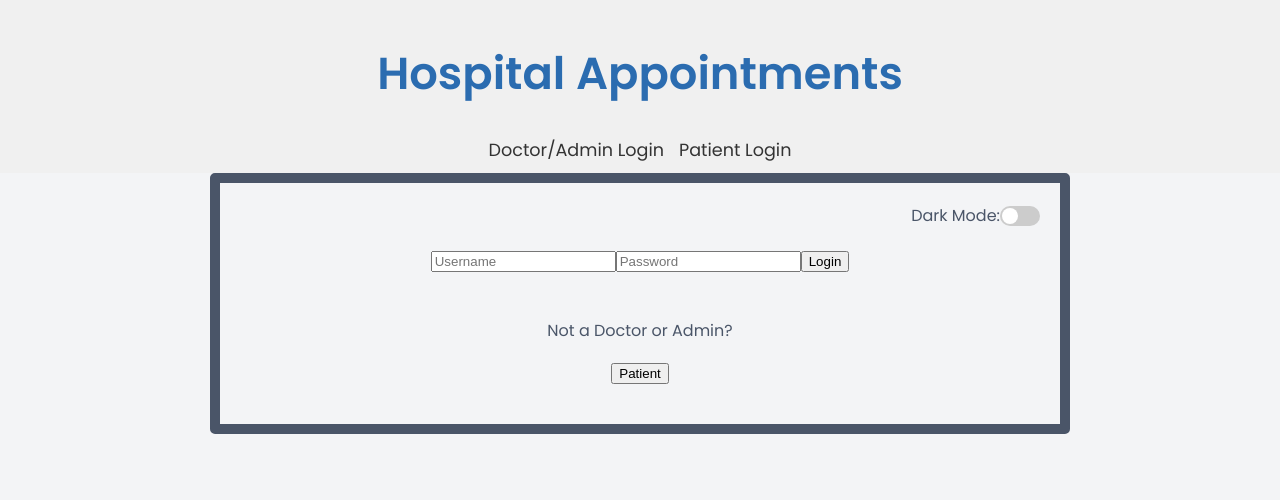
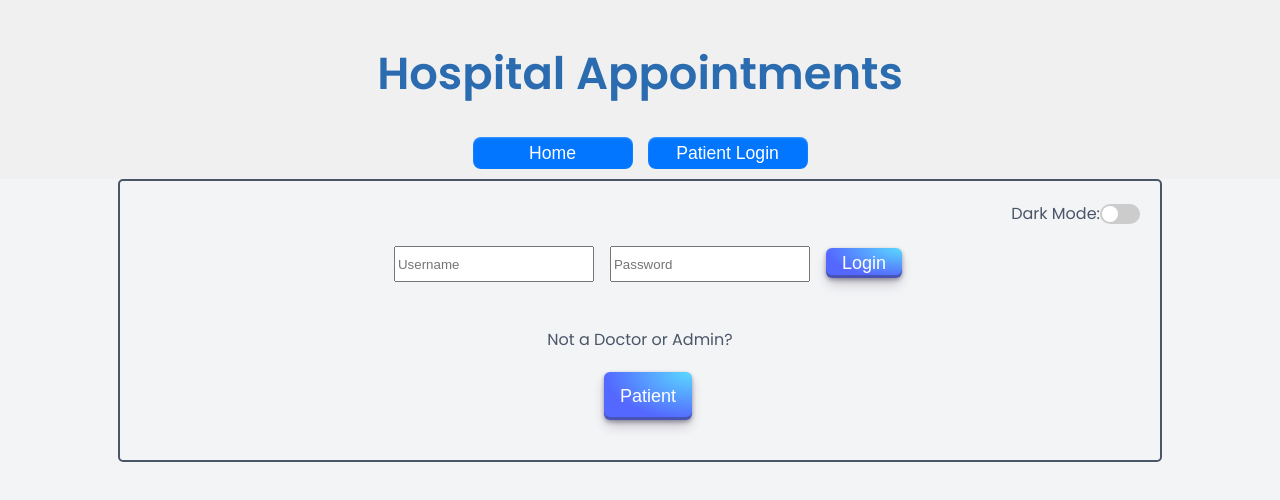
Before and after one commit to wespeters/hospital-full-stack-project, a React (Create React App) app in the folder client/: page / in a window 1280 px wide. Shown: the top 500 px of the page. Built offline with nearby package versions, Linux system fonts and the light colour scheme; no server answers.

Commit message:
adds css

```diff
--- a/client/src/components/DoctorLogin.js
+++ b/client/src/components/DoctorLogin.js
@@ -56,6 +56,7 @@ function DoctorLogin (){
             {errorMsg && <div>{errorMsg}</div>}
             <form onSubmit={handleSubmit}>
                 <input
+                    className = "main-login-input"
                     type = "text"
                     name = "username"
                     value={user.username}
@@ -64,6 +65,7 @@ function DoctorLogin (){
                     required
                 />
                 <input
+                    className = "main-login-input"
                     type = "password"
                     name = "password"
                     value = {user.password}
@@ -71,11 +73,11 @@ function DoctorLogin (){
                     placeholder = "Password"
                     required
                 />
-                <input type = "submit" value = "Login"/>
+                <input class="button-29ish" role="button" type = "submit" value = "Login"/>
             </form>
             <br/>
             <label>Not a Doctor or Admin?</label>
-            <button id="patient-login" onClick={() => navigate('/patient-login')}>Patient</button>
+            <button class="button-29" role="button" onClick={() => navigate('/patient-login')}>Patient</button>
         </div>
     )
 }
--- a/client/src/components/NavBar.js
+++ b/client/src/components/NavBar.js
@@ -1,16 +1,18 @@
 import React from 'react';
-import { Link } from 'react-router-dom';
+import { Link, useNavigate } from 'react-router-dom';
 import './NavBar.css';
 
 const NavBar = () => {
+  const navigate = useNavigate();
+
   return (
     <div className="navbar">
       <div className="navbar-title">
         <h1>Hospital Appointments</h1>
       </div>
       <div className="navbar-links">
-        <Link to="/">Doctor/Admin Login</Link>
-        <Link to="/patient-login">Patient Login</Link>
+        <button className='navbar-link' onClick={() => navigate('/')}>Home</button>
+        <button className='navbar-link' onClick={() => navigate('/patient-login')}>Patient Login</button>
       </div>
     </div>
   );
--- a/client/src/components/PatientLogin.js
+++ b/client/src/components/PatientLogin.js
@@ -54,6 +54,7 @@ const PatientLogin = () => {
         {loginMsg && <div>{loginMsg}</div>}
         <form onSubmit={handleSubmit}>
             <input
+                className='patient-login-input'
                 type="text"
                 name="firstname"
                 value={patient.firstname}
@@ -63,6 +64,7 @@ const PatientLogin = () => {
             />
             <br />
             <input
+                className='patient-login-input'
                 type="text"
                 name="lastname"
                 value={patient.lastname}
@@ -72,6 +74,7 @@ const PatientLogin = () => {
             />
             <br />
             <input
+                className='patient-login-input'
                 type="date"
                 name="dob"
                 value={patient.dob}
@@ -82,7 +85,7 @@ const PatientLogin = () => {
             />
             <label className="dob-label">Date of Birth</label>
             <br />
-            <input type="submit" value="Login" />
+            <input class="button-29" role="button" type="submit" value="Login" />
         </form>
     </div>
   );
--- a/client/src/index.css
+++ b/client/src/index.css
@@ -24,6 +24,7 @@ body {
   font-family: var(--font-family);
   margin: 0;
   padding: 0;
+  transition: all 0.5s;
 }
 
 a {
@@ -33,6 +34,7 @@ a {
 
 h1, h2, h3, h4, h5, h6 {
   color: var(--header);
+  transition: all 0.5s;
 }
 
 main {
@@ -50,9 +52,9 @@ main {
   flex-direction: column;
   align-items: center;
   justify-content: center;
-  max-width: 800px;
+  max-width: 1000px;
   margin: 0 auto;
-  border: 10px solid var(--text);
+  border: 2px solid var(--text);
   padding: 20px;
   border-radius: 5px;
 }
@@ -72,3 +74,223 @@ button {
   display: block;
   margin-left: 5px;
 }
+
+.main-login-input {
+  margin-left: 1rem;
+  height: 30px;
+  width: 12rem;
+}
+
+.patient-login-input {
+  margin-top: 1rem;
+  height: 30px;
+  width: 12rem;
+}
+
+.button-29 {
+  align-items: center;
+  appearance: none;
+  background-image: radial-gradient(100% 100% at 100% 0, #5adaff 0, #5468ff 100%);
+  border: 0;
+  border-radius: 6px;
+  box-shadow: rgba(45, 35, 66, .4) 0 2px 4px,rgba(45, 35, 66, .3) 0 7px 13px -3px,rgba(58, 65, 111, .5) 0 -3px 0 inset;
+  box-sizing: border-box;
+  color: #fff;
+  cursor: pointer;
+  display: inline-flex;
+  justify-content: center;
+  line-height: 1;
+  height: 48px;
+  list-style: none;
+  overflow: hidden;
+  padding-left: 16px;
+  padding-right: 16px;
+  position: relative;
+  text-align: left;
+  text-decoration: none;
+  transition: box-shadow .15s,transform .15s;
+  user-select: none;
+  -webkit-user-select: none;
+  touch-action: manipulation;
+  white-space: nowrap;
+  will-change: box-shadow,transform;
+  font-size: 18px;
+  margin-left: 1rem;
+}
+
+.button-29:focus {
+  box-shadow: #3c4fe0 0 0 0 1.5px inset, rgba(45, 35, 66, .4) 0 2px 4px, rgba(45, 35, 66, .3) 0 7px 13px -3px, #3c4fe0 0 -3px 0 inset;
+}
+
+.button-29:hover {
+  box-shadow: rgba(45, 35, 66, .4) 0 4px 8px, rgba(45, 35, 66, .3) 0 7px 13px -3px, #3c4fe0 0 -3px 0 inset;
+  transform: translateY(-2px);
+}
+
+.button-29:active {
+  box-shadow: #3c4fe0 0 3px 7px inset;
+  transform: translateY(2px);
+}
+
+.button-29ish {
+  align-items: center;
+  appearance: none;
+  background-image: radial-gradient(100% 100% at 100% 0, #5adaff 0, #5468ff 100%);
+  border: 0;
+  border-radius: 6px;
+  box-shadow: rgba(45, 35, 66, .4) 0 2px 4px,rgba(45, 35, 66, .3) 0 7px 13px -3px,rgba(58, 65, 111, .5) 0 -3px 0 inset;
+  box-sizing: border-box;
+  color: #fff;
+  cursor: pointer;
+  display: inline-flex;
+  justify-content: center;
+  line-height: 1;
+  height: 30px;
+  list-style: none;
+  overflow: hidden;
+  padding-left: 16px;
+  padding-right: 16px;
+  position: relative;
+  text-align: left;
+  text-decoration: none;
+  transition: box-shadow .15s,transform .15s;
+  user-select: none;
+  -webkit-user-select: none;
+  touch-action: manipulation;
+  white-space: nowrap;
+  will-change: box-shadow,transform;
+  font-size: 18px;
+  margin-left: 1rem;
+}
+
+.button-29ish:focus {
+  box-shadow: #3c4fe0 0 0 0 1.5px inset, rgba(45, 35, 66, .4) 0 2px 4px, rgba(45, 35, 66, .3) 0 7px 13px -3px, #3c4fe0 0 -3px 0 inset;
+}
+
+.button-29ish:hover {
+  box-shadow: rgba(45, 35, 66, .4) 0 4px 8px, rgba(45, 35, 66, .3) 0 7px 13px -3px, #3c4fe0 0 -3px 0 inset;
+  transform: translateY(-2px);
+}
+
+.button-29ish:active {
+  box-shadow: #3c4fe0 0 3px 7px inset;
+  transform: translateY(2px);
+}
+
+.task-button {
+  background-image: radial-gradient(100% 100% at 100% 0, #5adaff 0, #5468ff 100%);
+  border-radius: 12px;
+  color: #000;
+  cursor: pointer;
+  font-weight: bold;
+  text-align: center;
+  transition: 200ms;
+  width: 7rem;
+  height: 2rem;
+  box-sizing: border-box;
+  border: 0;
+  font-size: 16px;
+  user-select: none;
+  -webkit-user-select: none;
+  touch-action: manipulation;
+  margin-top: 1rem;
+  margin-left: 1rem;
+}
+
+.task-button:not(:disabled):hover,
+.task-button:not(:disabled):focus {
+  outline: 0;
+  background: #ffffff;
+  box-shadow: 0 0 0 2px rgba(0,0,0,.2), 0 3px 8px 0 rgba(0,0,0,.15);
+}
+
+.task-button:disabled {
+  filter: saturate(0.2) opacity(0.5);
+  -webkit-filter: saturate(0.2) opacity(0.5);
+  cursor: not-allowed;
+}
+
+.task-buttonish {
+  background-image: radial-gradient(100% 100% at 100% 0, #5adaff 0, #5468ff 100%);
+  border-radius: 12px;
+  color: #000;
+  cursor: pointer;
+  font-weight: bold;
+  text-align: center;
+  transition: 200ms;
+  width: 5rem;
+  height: 1.5rem;
+  box-sizing: border-box;
+  border: 0;
+  font-size: 12px;
+  user-select: none;
+  -webkit-user-select: none;
+  touch-action: manipulation;
+  margin-left: 1rem;
+}
+
+.task-buttonish:not(:disabled):hover,
+.task-buttonish:not(:disabled):focus {
+  outline: 0;
+  background: #ffffff;
+  box-shadow: 0 0 0 2px rgba(0,0,0,.2), 0 3px 8px 0 rgba(0,0,0,.15);
+}
+
+.task-buttonish:disabled {
+  filter: saturate(0.2) opacity(0.5);
+  -webkit-filter: saturate(0.2) opacity(0.5);
+  cursor: not-allowed;
+}
+
+.home-title {
+  margin-top: -2.75rem;
+}
+
+.create-input {
+  height: 30px;
+  width: 12rem;
+  margin-left: 1rem;
+  margin-top: 1rem;
+}
+
+.navbar-link {
+  line-height: 1rem;
+  width:7rem;
+  height: 2rem;
+  box-shadow: #000;
+}
+
+.navbar-link {
+  align-items: center;
+  appearance: button;
+  background-color: #0276FF;
+  border-radius: 8px;
+  border-style: none;
+  box-shadow: rgba(255, 255, 255, 0.26) 0 1px 2px inset;
+  box-sizing: border-box;
+  color: #fff;
+  cursor: pointer;
+  display: flex;
+  flex-direction: row;
+  flex-shrink: 0;
+  font-size: 100%;
+  line-height: 1.15;
+  margin: 0;
+  padding: 10px 21px;
+  text-align: center;
+  text-transform: none;
+  transition: color .5s ease-in-out,background .5s ease-in-out,opacity .5s ease-in-out,box-shadow .5s ease-in-out;
+  user-select: none;
+  -webkit-user-select: none;
+  touch-action: manipulation;
+  width: 10rem;
+  justify-content: center;
+}
+
+.navbar-link:active {
+  background-color: #006AE8;
+}
+
+.navbar-link:hover {
+  background-color: #1C84FF;
+}
```
Also changed, not shown: client/src/components/AdminHome.js (+30 -30 lines), client/src/components/DoctorHome.js (+14 -14 lines), client/src/components/PatientHome.js (+11 -11 lines), 1 other file (tests, documents, lock files or other folders).
